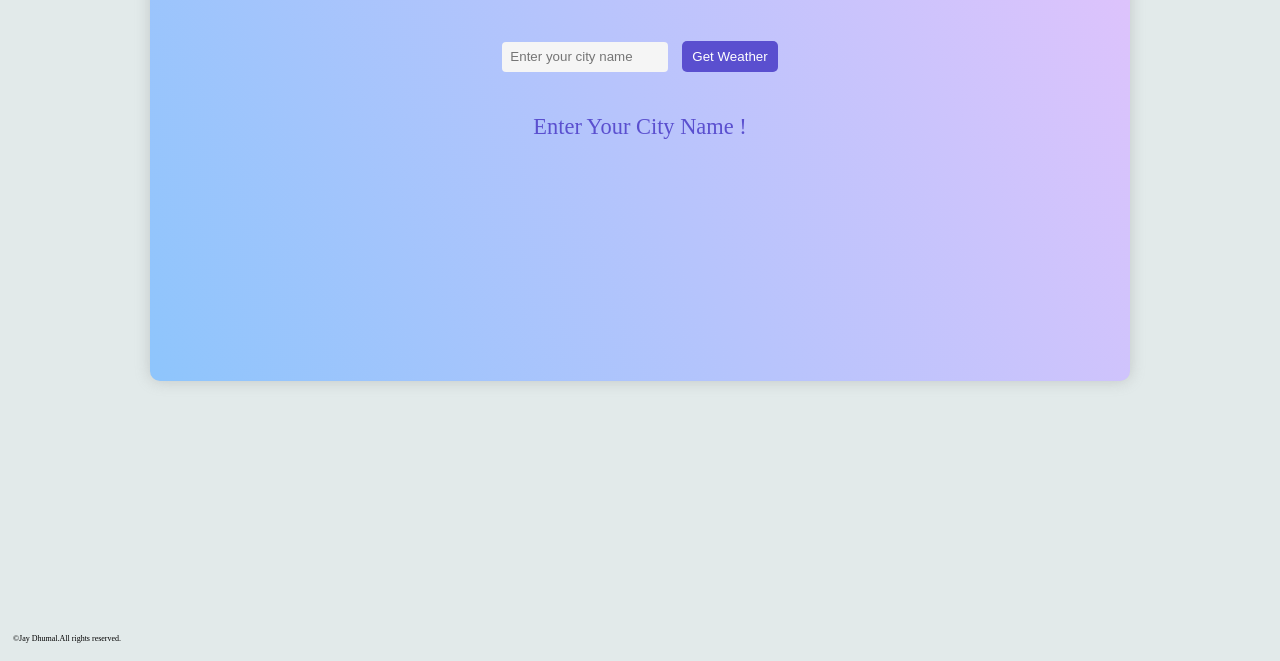
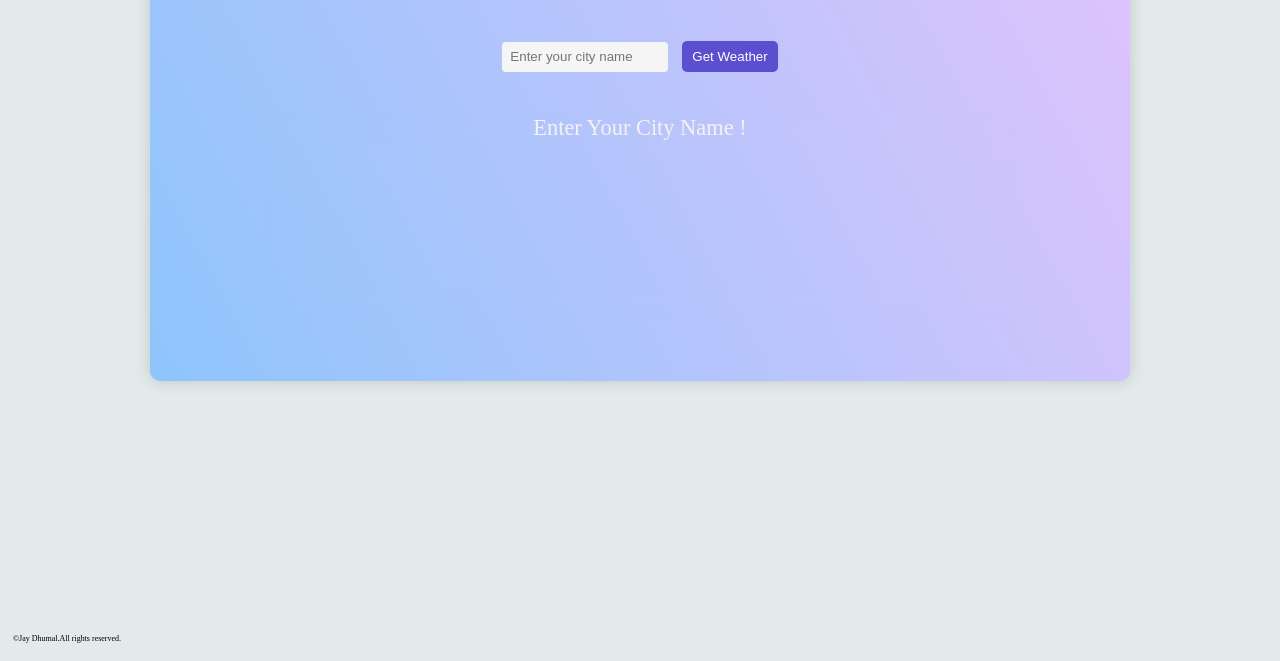
Before and after one commit to jaydhumal23/Weather-app, a plain HTML site: page index.html in a window 1280 px wide. Both pictures are taken after a click on the button "Get Weather". Shown: the part 139-800 px from the top of the page. Drawn offline with Linux system fonts and the light colour scheme.

Commit message:
minor changes

```diff
--- a/script.js
+++ b/script.js
@@ -10,6 +10,7 @@ document
     }
   });
 async function Weather() {
+
   const cityName = document.getElementById("city-name").value.trim();
   let result = document.getElementById("weather-output");
   result.innerHTML = "";
@@ -31,6 +32,7 @@ async function Weather() {
     const data = await response.json();
     console.log(data);
     let output = `
+
         <p>${data.location.name}, ${data.location.country}</p>
         <p>${data.current.temp_c}&deg;C</p>
         <p>${data.location.localtime}</p>
@@ -39,4 +41,8 @@ async function Weather() {
   } catch (err) {
     result.textContent = `Error: ${err.message}`;
   }
+  document.getElementById("weather-output").style.backgroundColor = "rgba(143, 137, 137, 0.12)";
+  document.getElementById("weather-output").style.boxShadow = "5px 5px 20px rgba(102, 93, 93, 0.2)";
+
+
 }
--- a/style.css
+++ b/style.css
@@ -49,9 +49,17 @@ body {
   color: #5a4fcf;
   font-size: 2rem;
 }
-#weather-output {
+#weather-output{
+
+  backdrop-filter: blur(10px);
   font-size: 1.4rem;
-  color: #5a4fcf;
+  color:rgb(245, 242, 242);
+  background-color: #f5f5f500;
+  margin: auto;
+  padding: 3px;
+  border-radius: 10px;
+  width: 30vw;
+
 }
 #city-name {
   margin-bottom: 20px;
@@ -65,6 +73,7 @@ body {
   border: none;
   line-height: 1.15;
   box-shadow: 0px 10px 20px -18px;
+
 }
 
 #city-name:hover {
@@ -95,4 +104,9 @@ body {
     width: 76vw;
     height: 58vh;
   }
+  #weather-output{
+    margin-top: 20px;
+    width: 58vw;
+    height: 25vh;
+  }
 }
```
